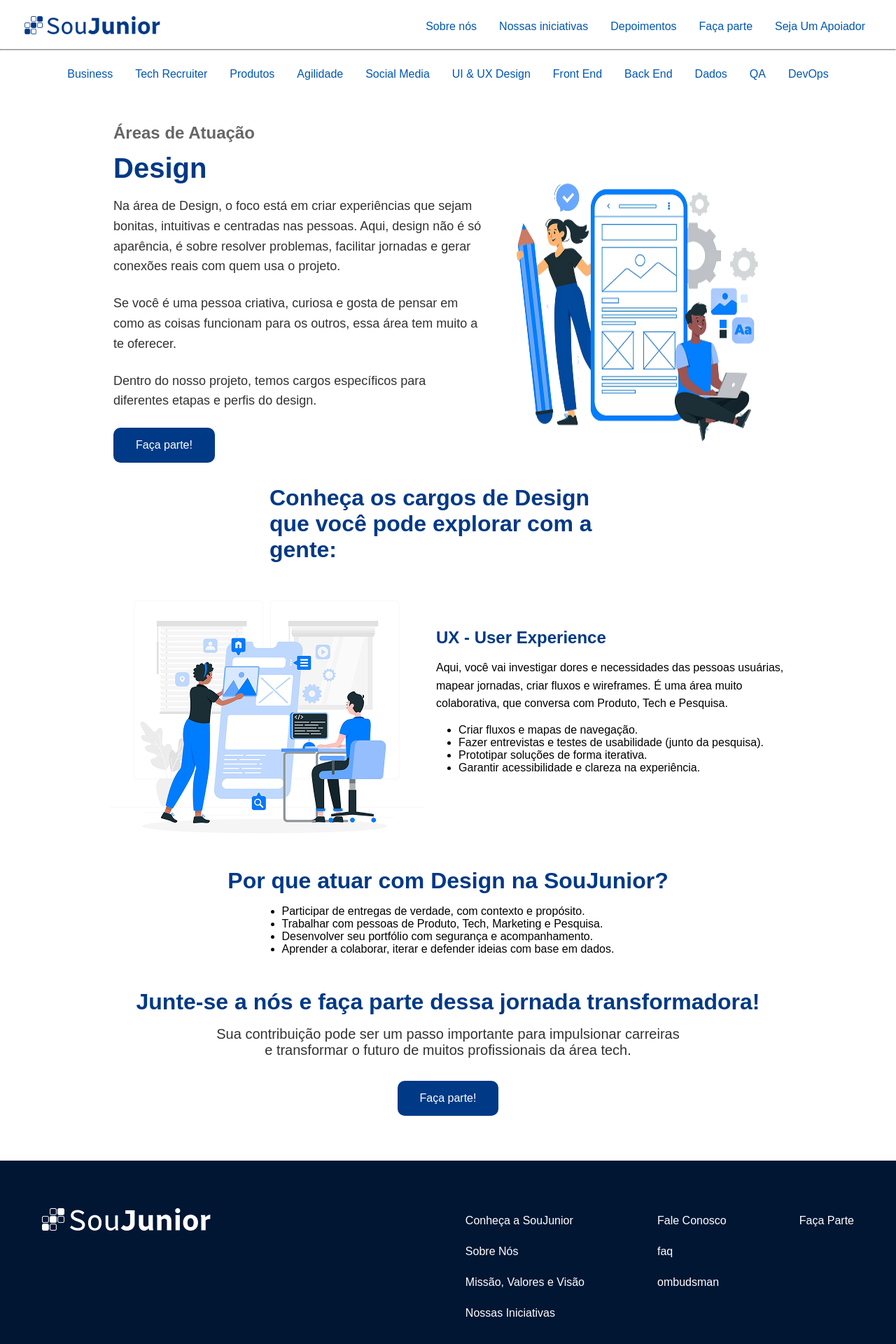
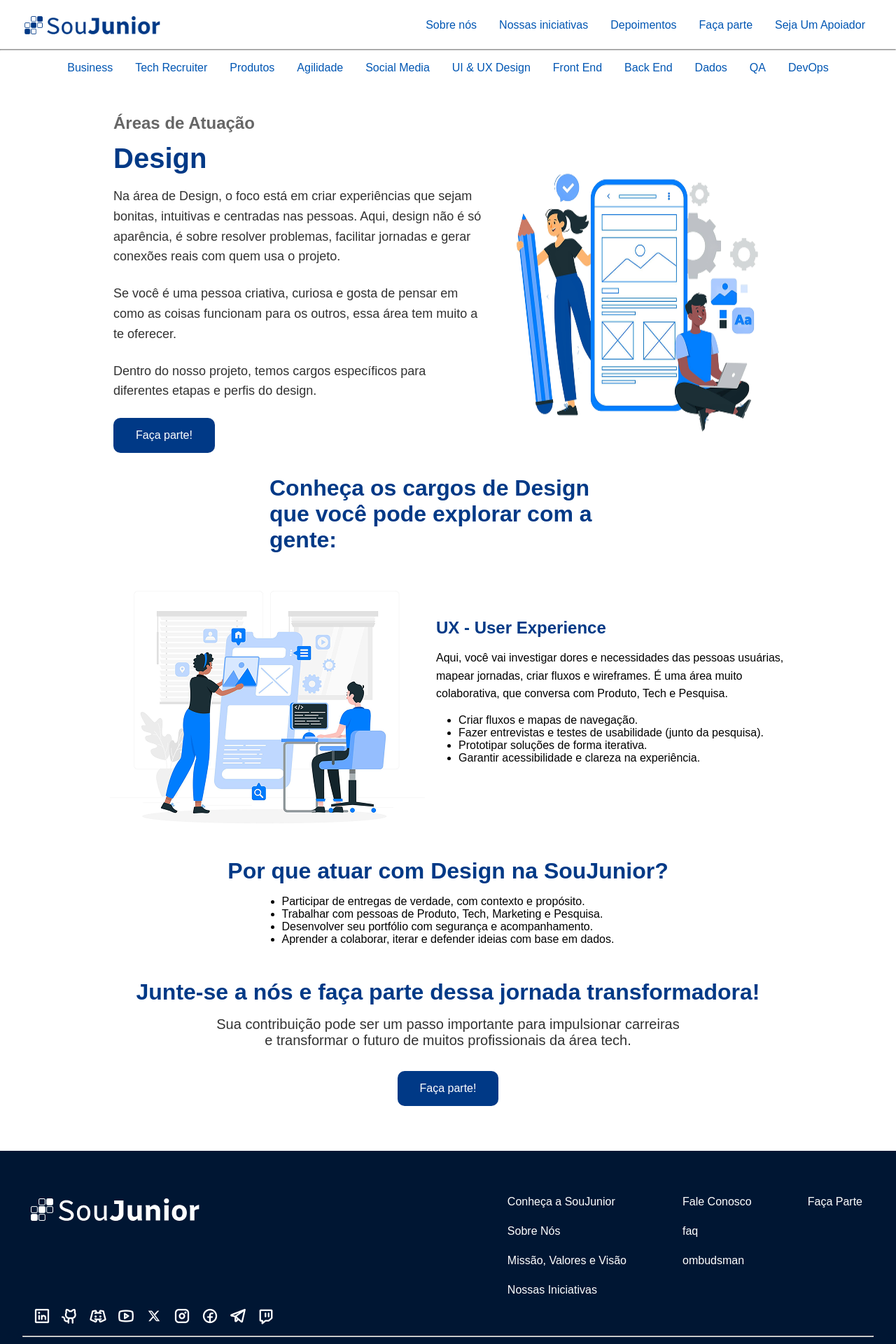
Before and after one commit to dev-fagundes01/site-webapp-v2, a React (Create React App) app: page /design in a window 1280 px wide. Shown: the top 1920 px of the page at 70% size. Built offline with nearby package versions, Linux system fonts and the light colour scheme; a web font is replaced by a local one.

Commit message:
feat(link): add padding and size props for improved styling flexibility

```diff
--- a/src/components/footer/footer.styles.ts
+++ b/src/components/footer/footer.styles.ts
@@ -30,6 +30,7 @@
   display: flex;
   flex-direction: column;
   align-items: flex-start;
+  gap: 1.5rem;
   margin-bottom: 1rem;
 
   a {
@@ -46,10 +47,12 @@
 
 export const SocialList = styled.div`
   grid-area: social;
-  width: 36rem;
+  width: 26.5rem;
   margin-bottom: 1rem;
+  margin-left: 1rem;
+  display: flex;
+  gap: 1rem;
   a {
-    margin: 0 0.5rem;
     font-size: 1.5rem;
     color: #0056b3;
     transition: color 0.2s;
--- a/src/components/footer/index.tsx
+++ b/src/components/footer/index.tsx
@@ -46,7 +46,7 @@
       {socialLinks && (
         <SocialList>
           {socialLinks.map((social) => (
-            <Link key={social.to} to={social.to} img={true}>
+            <Link key={social.to} to={social.to} img={true} width={24} height={24} >
               {social.icon}
             </Link>
           ))}
--- a/src/components/header/index.tsx
+++ b/src/components/header/index.tsx
@@ -26,6 +26,8 @@
               link.ariaLabel || `Navegar para ${t(`links.${link.label}`)}`
             }
             role="menuitem"
+            paddingY={8}
+            paddingX={12}
             >
               {t(`links.${link.label}`)}
             </Link>
@@ -44,6 +46,8 @@
                 link.ariaLabel || `Navegar para ${t(`links.${link.label}`)}`
               }
               role="menuitem"
+              paddingY={8}
+              paddingX={12}
             >
               {t(`links.${link.label}`)}
             </Link>
```
Also changed, not shown: src/components/.global/link/index.tsx, src/components/.global/link/link.styles.ts, src/components/.global/link/types.ts.
